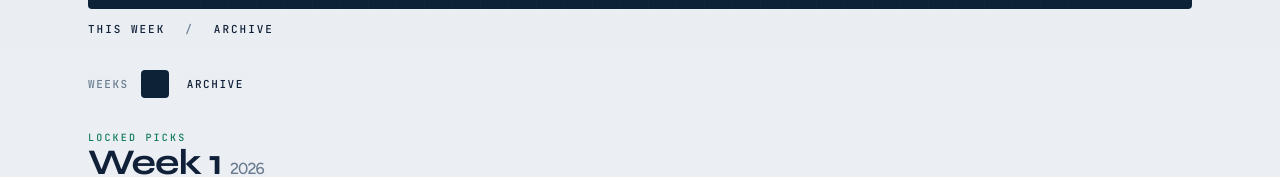
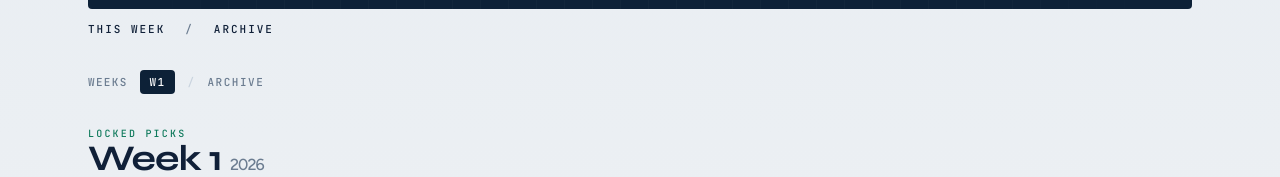
Before and after one commit to tmancini/nfl-llm-picks, a Next.js app: page / in a window 1280 px wide. Shown: the part 227-404 px from the top of the page. Built offline with nearby package versions, Linux system fonts and the light colour scheme.

Commit message:
Fix week selector contrast and pill labels.
Unlayered link CSS was overriding text-white on the active week tile, and a bare digit read as an empty navy box. Use W# pills with readable active styles and a quieter Archive link.

```diff
--- a/app/globals.css
+++ b/app/globals.css
@@ -71,6 +71,8 @@ header {
   mask-image: linear-gradient(90deg, transparent, black 18%, black 82%, transparent);
 }
 
+/* Keep link defaults in @layer base so Tailwind color utilities win on <a>. */
+@layer base {
   a {
     color: inherit;
     text-decoration-thickness: 1px;
@@ -79,6 +81,7 @@ a {
 
   a:hover {
     color: var(--accent);
+  }
 }
 
 @keyframes ink-rise {
--- a/components/week-nav.tsx
+++ b/components/week-nav.tsx
@@ -17,9 +17,10 @@ export function WeekNav({
   return (
     <nav
       aria-label="Weeks"
-      className="flex flex-wrap items-center gap-x-1 gap-y-2 font-mono text-[11px] font-medium tracking-[0.14em] uppercase"
+      className="flex flex-wrap items-center gap-x-3 gap-y-2 font-mono text-[11px] font-medium tracking-[0.12em] uppercase"
     >
-      <span className="mr-2 text-ink-muted">Weeks</span>
+      <span className="text-ink-muted">Weeks</span>
+      <div className="flex flex-wrap items-center gap-1.5">
         {sorted.map((week) => {
           const href = `/weeks/${week.season}/${week.week}`;
           const isActive =
@@ -28,20 +29,25 @@ export function WeekNav({
             <Link
               key={`${week.season}-${week.week}`}
               href={href}
-            className={`rounded-sm px-2.5 py-1.5 no-underline ${
+              className={
                 isActive
-                ? "bg-header text-white"
-                : "text-ink hover:bg-panel-alt"
-            }`}
+                  ? "rounded-sm bg-header px-2.5 py-1 text-white no-underline hover:text-white"
+                  : "rounded-sm px-2.5 py-1 text-ink no-underline hover:bg-panel-alt hover:text-ink"
+              }
               aria-current={isActive ? "page" : undefined}
+              aria-label={`Week ${week.week}, ${week.season}`}
             >
-            {week.week}
+              W{week.week}
             </Link>
           );
         })}
+      </div>
+      <span className="text-rule" aria-hidden="true">
+        /
+      </span>
       <Link
         href="/weeks"
-        className="ml-1 rounded-sm px-2.5 py-1.5 text-ink-muted no-underline hover:bg-panel-alt hover:text-ink"
+        className="tracking-[0.14em] text-ink-muted no-underline hover:text-ink"
       >
         Archive
       </Link>
```
Lines whose indentation alone changed are shown as unchanged.
